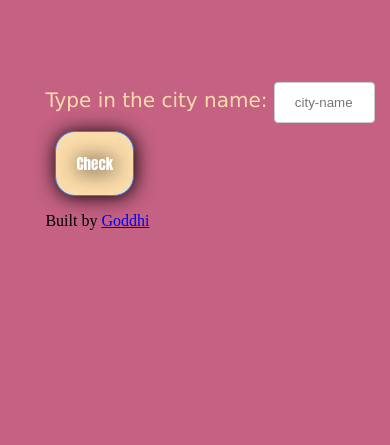
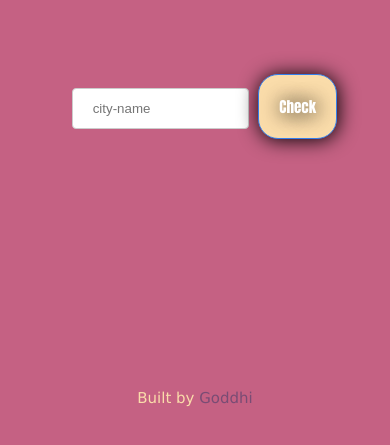
Before and after one commit to Goddhi/weathear-app, a website: page index.html in a window 390 px wide. Shown: the part 113-558 px from the top of the page. Drawn offline with Linux system fonts and the light colour scheme.

Commit message:
change page

```diff
--- a/index.html
+++ b/index.html
@@ -8,13 +8,14 @@
 <body>
     <div id="container">
     <form action="/" method="post">
-    <label for="cityInput" class="labelfor">Type in the city name: </label>
+    <label for="cityInput" class="labelfor">  </label>
     <input type="text" name="cityName" id="cityInput" placeholder="city-name">
     <button type="submit">Check</button>
-    <p>Built by <a href="https://twitter.com/goddhi_">Goddhi</a> </p>
     </form>
 
 </div>
+<p class="social">Built by <a href="https://twitter.com/goddhi_">Goddhi</a> </p>
+
     <style>
         body {
             overflow: hidden; /* Hide scrollbars */
@@ -22,10 +23,9 @@
         }
         #container {
             margin-top: 20%;
-            margin-left: 20%;
-            /* position: relative;
-            left: 50%;
-            top: 300%; */
+            /* margin-left: 20%; */
+            text-align: center;
+
         }
         .labelfor {
             font-size: 30px;
@@ -90,7 +90,21 @@ button:hover {
   box-sizing: border-box;
 }
 
-  @media only screen and (max-width: 600px) {
+    .social {
+
+        color: #fadcaa;
+        font-family: Verdana, Geneva, Tahoma, sans-serif;
+        font-size: 15px;
+        /* margin-left: 30%; */
+        text-align: center;
+        margin-top: 250px;
+   }
+   .social a{
+    color: #794c74;
+    text-decoration: none;
+   }
+
+  @media only screen and (max-width: 550px) {
 
         body {
             overflow: hidden; /* Hide scrollbars */
@@ -98,17 +112,16 @@ button:hover {
         }
         #container {
             margin-top: 50%;
-            margin-left: 10%;
+            margin-left: 5%;
             /* position: relative;
             left: 50%;
             top: 300%; */
         }
         .labelfor {
-            font-size: 20px;
+            font-size: 10px;
             color: #fadcaa;
             font-family: Verdana, Geneva, Tahoma, sans-serif;
-
-
+            font-weight: bold;
         }
         button {
 
@@ -127,7 +140,7 @@ button:hover {
         font-size: 15px;
         font-weight: 100;
         padding: 20px;
-        margin-left: 10px;
+        margin-left: 5px;
         -webkit-box-shadow: 1px 1px 20px 0 #000000;
         -moz-box-shadow: 1px 1px 20px 0 #000000;
         box-shadow: 1px 1px 20px 0 #000000;
@@ -155,8 +168,8 @@ button:hover {
 
 
 
-                input[type=text], select {
-        width: 30%;
+         input[type=text], select {
+        width: 50%;
         padding: 12px 20px;
         margin: 8px 0;
         display: inline-block;
```
